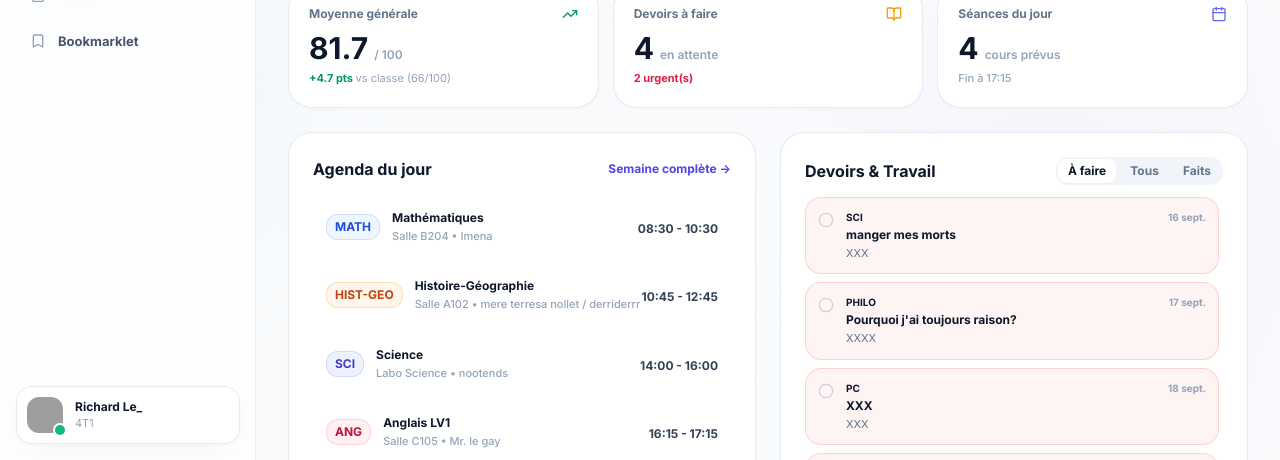
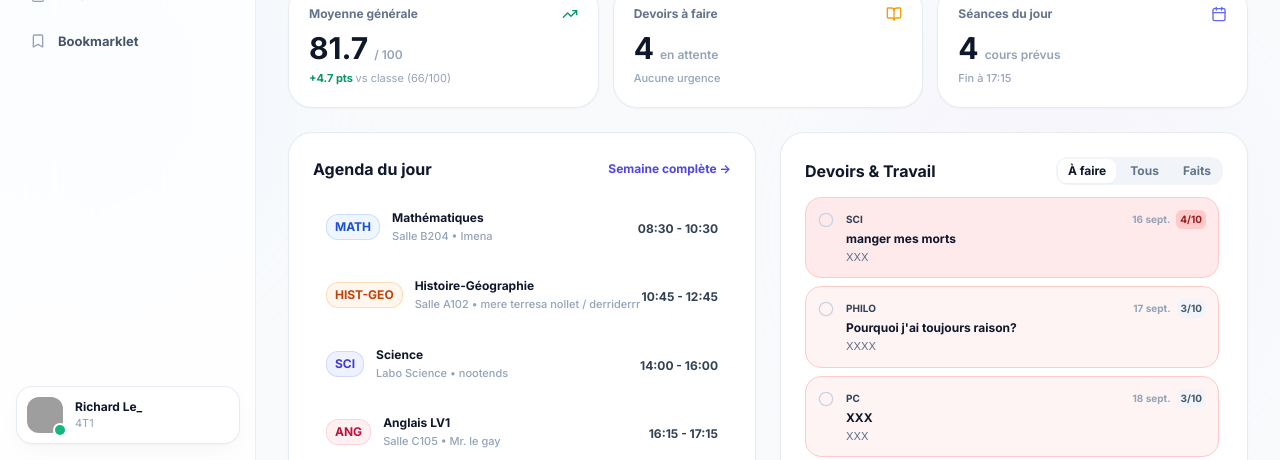
Before and after one commit to utilisateursrichard/fading_mars_rises_16h35, a React (Vite) app: page / in a window 1280 px wide. Both pictures are taken after a click on the button "Mode Réel". Shown: the part 340-800 px from the top of the page. Built offline with nearby package versions, Linux system fonts and the light colour scheme; no server answers; grey boxes are pictures that could not be loaded.

Commit message:
modifciation du système de score

```diff
--- a/src/components/views/DashboardView.tsx
+++ b/src/components/views/DashboardView.tsx
@@ -13,6 +13,21 @@ import {
 } from 'lucide-react';
 import { useSchool } from '../../context/SchoolContext';
 import { getSubjectTheme } from '../../utils/theme';
+import { calculateHomeworkImportance } from '../../utils/homeworkImportance';
+
+const importanceClasses = [
+  'bg-white border-slate-200/70 hover:border-slate-300',
+  'bg-red-50/30 border-red-100 hover:bg-red-50/50',
+  'bg-red-50/50 border-red-100 hover:bg-red-50/70',
+  'bg-red-50/80 border-red-200 hover:bg-red-100/70',
+  'bg-red-100/70 border-red-200 hover:bg-red-100',
+  'bg-red-100 border-red-300 hover:bg-red-200/80',
+  'bg-red-200/70 border-red-300 hover:bg-red-200',
+  'bg-red-200 border-red-400 hover:bg-red-300/80',
+  'bg-red-300/70 border-red-400 hover:bg-red-300',
+  'bg-red-300 border-red-500 hover:bg-red-400/80',
+  'bg-red-400/80 border-red-500 hover:bg-red-400'
+];
 
 const parseMinutes = (timeStr: string): number => {
   if (!timeStr) return 0;
@@ -169,7 +184,9 @@ export const DashboardView: React.FC = () => {
   }, [homeworks, todayDateStr]);
 
   const urgentHomeworksCount = useMemo(() => {
-    return homeworks.filter(h => !h.isCompleted && h.priority === 'high' && (!h.dueDate || h.dueDate >= todayDateStr)).length;
+    return homeworks.filter(h =>
+      calculateHomeworkImportance(h.dueDate, h.description, h.isCompleted) >= 5
+    ).length;
   }, [homeworks, todayDateStr]);
 
   return (
@@ -467,19 +484,28 @@ export const DashboardView: React.FC = () => {
               </div>
             ) : (
               filteredHomeworks.map((hw) => {
-                const theme = getSubjectTheme(hw.subjectCode);
+                const importance = calculateHomeworkImportance(
+                  hw.dueDate,
+                  hw.description,
+                  hw.isCompleted
+                );
+                const isUrgent = importance >= 5;
                 return (
                   <div
                     key={hw.id}
                     className={`p-3 rounded-2xl border transition-all flex items-start gap-3 ${
                       hw.isCompleted
                         ? 'bg-slate-50/50 border-slate-100 opacity-60'
-                      : 'bg-red-50/80 border-red-200/80 hover:bg-red-50 hover:border-red-300'
+                        : importanceClasses[importance]
                     }`}
                   >
                     <button
                       onClick={() => toggleHomework(hw.id)}
-                      className="mt-0.5 text-slate-300 hover:text-indigo-600 transition-colors shrink-0"
+                      className={`mt-0.5 transition-colors shrink-0 ${
+                        hw.isCompleted
+                          ? 'text-slate-300 hover:text-indigo-600'
+                          : isUrgent ? 'text-red-500 hover:text-red-800' : 'text-slate-300 hover:text-indigo-600'
+                      }`}
                     >
                       {hw.isCompleted ? (
                         <CheckCircle2 className="w-4 h-4 text-emerald-600" />
@@ -490,20 +516,30 @@ export const DashboardView: React.FC = () => {
 
                     <div className="min-w-0 flex-1">
                       <div className="flex items-center justify-between gap-1">
-                        <span className={`text-[10px] font-bold uppercase ${theme.text}`}>
+                        <span className={`text-[10px] font-bold uppercase ${hw.isCompleted ? 'text-slate-500' : isUrgent ? 'text-red-800' : 'text-slate-700'}`}>
                           {hw.subjectCode}
                         </span>
-                        <span className="text-[10px] font-bold text-slate-400">
-                          {new Date(hw.dueDate).toLocaleDateString('fr-FR', { day: 'numeric', month: 'short' })}
-                        </span>
+                        <div className="flex items-center gap-1.5">
+                          <span className={`text-[10px] font-bold ${hw.isCompleted ? 'text-slate-400' : isUrgent ? 'text-red-800' : 'text-slate-400'}`}>
+                            {new Date(hw.dueDate).toLocaleDateString('fr-FR', { day: 'numeric', month: 'short' })}
+                          </span>
+                          <span
+                            title={`Importance : ${importance} sur 10`}
+                            className={`min-w-5 px-1 py-0.5 rounded-md text-center text-[10px] font-black ${
+                              importance >= 7 ? 'bg-red-600 text-white' : importance >= 4 ? 'bg-red-200 text-red-800' : 'bg-slate-100 text-slate-600'
+                            }`}
+                          >
+                            {importance}/10
+                          </span>
+                        </div>
                       </div>
 
-                      <p className={`text-xs font-bold mt-0.5 ${hw.isCompleted ? 'line-through text-slate-400' : 'text-slate-900'}`}>
+                      <p className={`text-xs font-bold mt-0.5 ${hw.isCompleted ? 'line-through text-slate-400' : isUrgent ? 'text-red-950' : 'text-slate-900'}`}>
                         {hw.title}
                       </p>
 
                       {hw.description && (
-                        <p className="text-[11px] text-slate-500 mt-0.5 line-clamp-1">
+                        <p className={`text-[11px] mt-0.5 line-clamp-1 ${hw.isCompleted ? 'text-slate-500' : isUrgent ? 'text-red-900' : 'text-slate-500'}`}>
                           {hw.description}
                         </p>
                       )}
--- a/src/services/smartschoolParsers.ts
+++ b/src/services/smartschoolParsers.ts
@@ -6,6 +6,7 @@
  */
 
 import { CourseEvent, Homework, DayOfWeek, EventType, EventStatus } from '../types/school';
+import { calculateHomeworkImportance, getHomeworkPriority } from '../utils/homeworkImportance';
 
 // Palette de correspondance des couleurs Smartschool vers BetterSchool
 const COLOR_MAP: Record<string, string> = {
@@ -24,59 +25,17 @@ const mapColor = (smartschoolColor?: string): string => {
 };
 
 /**
- * Calcule l'urgence d'un devoir ou d'une évaluation :
- * 1. Déjà terminé -> 'low' (plus urgent du tout)
- * 2. Échéance imminente (passée, aujourd'hui, demain <= 1 jour restant) -> URGENT ('high')
- * 3. Épreuve programmée (interro, examen, contrôle, DS) sous 3 jours -> URGENT ('high')
- * 4. Poids / coefficient important (weight >= 2) sous 4 jours -> URGENT ('high')
- * 5. Échéance sous 4 jours ou examen plus lointain -> MOYEN ('medium')
- * 6. Au-delà de 4 jours -> NORMAL ('low')
+ * Traduit le score d'importance cumulatif en niveau compatible avec les
+ * composants existants : élevé à partir de 5/10, moyen au-dessus de 0.
  */
 export const calculateHomeworkUrgency = (
   dueDateStr: string,
   assignmentTypeName?: string,
   isCompleted: boolean = false
 ): 'high' | 'medium' | 'low' => {
-  if (isCompleted) return 'low';
-
-  try {
-    const now = new Date();
-    const today = new Date(now.getFullYear(), now.getMonth(), now.getDate());
-
-    const [y, m, d] = dueDateStr.split('-').map(Number);
-    if (!y || !m || !d) return 'medium';
-
-    const target = new Date(y, m - 1, d);
-    const diffTime = target.getTime() - today.getTime();
-    const diffDays = Math.ceil(diffTime / (1000 * 60 * 60 * 24));
-
-    // Si la date est déjà passée (retard) :
-    if (diffDays < 0) {
-      return 'low';
-    }
-
-    const isTestOrExam = assignmentTypeName ?
-      /interro|examen|contr[ôo]le|ds|test|[ée]val/i.test(assignmentTypeName) : false;
-
-    // 1. À rendre aujourd'hui ou demain (diffDays <= 1) -> Urgent !
-    if (diffDays <= 1) {
-      return 'high';
-    }
-
-    // 2. Évaluation / examen sous 3 jours -> Urgent !
-    if (isTestOrExam && diffDays <= 3) {
-      return 'high';
-    }
-
-    // 3. Échéance sous 4 jours ou examen plus lointain -> Medium
-    if (diffDays <= 4 || isTestOrExam) {
-      return 'medium';
-    }
-
-    return 'low';
-  } catch {
-    return 'medium';
-  }
+  return getHomeworkPriority(
+    calculateHomeworkImportance(dueDateStr, assignmentTypeName, isCompleted)
+  );
 };
 
 /**
@@ -199,8 +158,8 @@ export const parseSmartschoolHomework = (raw: any): Homework | null => {
 
     const typeName = raw.assignmentType?.name || raw.description || '';
     const isCompleted = raw.resolvedStatus === 'resolved';
+    const estimatedTimeMinutes = Number(raw.estimatedTimeMinutes || raw.estimatedDuration || 30);
 
-    // Calcul précis de l'urgence en fonction de la date et du type (sans coefficient)
     const priority = calculateHomeworkUrgency(dueDate, typeName, isCompleted);
 
     return {
@@ -212,7 +171,7 @@ export const parseSmartschoolHomework = (raw: any): Homework | null => {
       description: raw.assignmentType?.name || raw.description || 'Travail à réaliser',
       dueDate,
       dueTime,
-      estimatedTimeMinutes: 30,
+      estimatedTimeMinutes,
       isCompleted,
       priority,
       assignedDate: dueDate
--- /dev/null
+++ b/src/utils/homeworkImportance.ts
@@ -0,0 +1,41 @@
+/**
+ * Mesure l'importance actuelle d'un devoir sur une échelle de 0 à 10.
+ * L'échéance compte pour 0 à 6 points, un contrôle pour 2 points et un
+ * examen pour 4 points. La durée estimée n'entre pas dans le calcul.
+ */
+export const calculateHomeworkImportance = (
+  dueDateStr: string,
+  assignmentTypeName = '',
+  isCompleted = false
+): number => {
+  if (isCompleted) return 0;
+
+  const [year, month, day] = dueDateStr.split('-').map(Number);
+  if (!year || !month || !day) return 3;
+
+  const now = new Date();
+  const today = new Date(now.getFullYear(), now.getMonth(), now.getDate());
+  const dueDate = new Date(year, month - 1, day);
+  const daysUntilDue = Math.ceil((dueDate.getTime() - today.getTime()) / 86_400_000);
+
+  if (daysUntilDue < 0) return 0;
+
+  const deadlinePoints =
+    daysUntilDue === 0 ? 6 :
+    daysUntilDue === 1 ? 5 :
+    daysUntilDue === 2 ? 4 :
+    daysUntilDue <= 4 ? 3 :
+    daysUntilDue <= 7 ? 2 :
+    daysUntilDue <= 14 ? 1 : 0;
+  const isExam = /examen|exam/i.test(assignmentTypeName);
+  const isAssessment = /interro|contr[ôo]le|ds|test|[ée]val/i.test(assignmentTypeName);
+  const assessmentPoints = isExam ? 4 : isAssessment ? 2 : 0;
+
+  return Math.min(10, deadlinePoints + assessmentPoints);
+};
+
+export const getHomeworkPriority = (importance: number): 'high' | 'medium' | 'low' => {
+  if (importance >= 5) return 'high';
+  if (importance > 0) return 'medium';
+  return 'low';
+};
```
